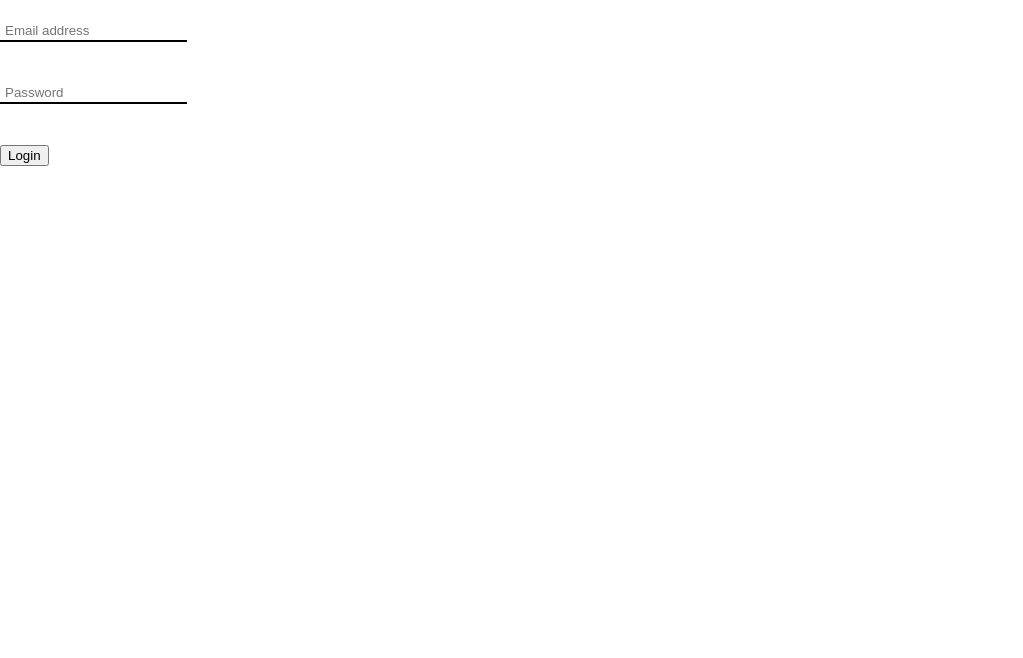
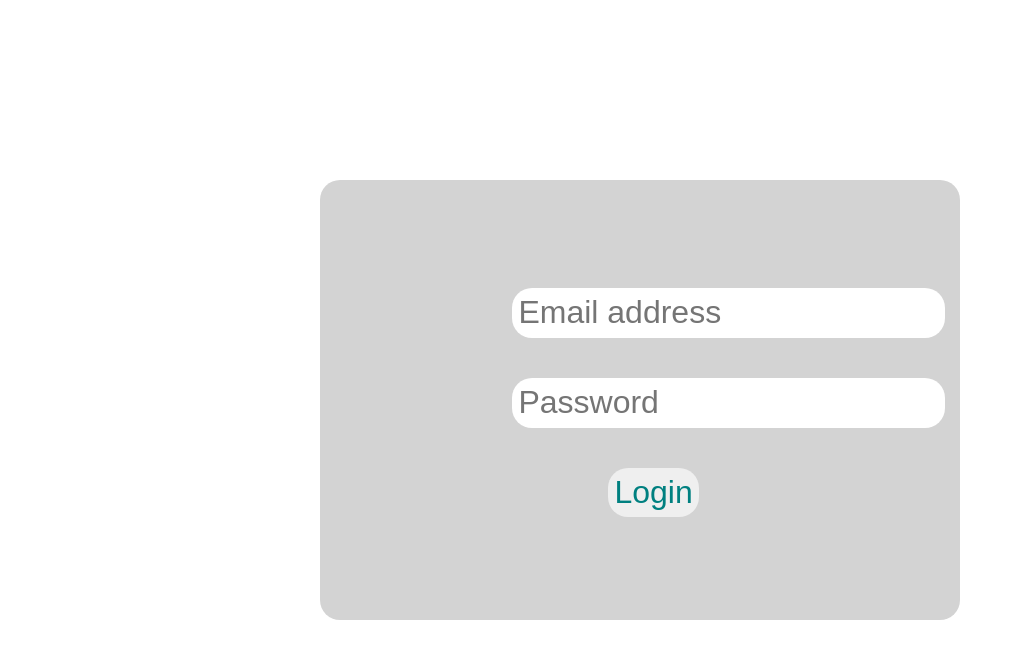
Before and after one commit to Piryus/Electronic_Student_Record_Management_System, a React (Create React App) app in the folder frontend/: page /parent in a window 1280 px wide. Shown: the top 658 px of the page, without its empty margins (0-1023 px from the left). Built offline with nearby package versions, Linux system fonts and the light colour scheme.

Commit message:
login styled

```diff
--- a/frontend/src/components/components/Login/index.jsx
+++ b/frontend/src/components/components/Login/index.jsx
@@ -14,11 +14,11 @@ class Login extends Component {
 
    render() {
     return (
-      <div>
-        <form>
+      <div className= "loginContainer">
+        <form className = "loginForm">
           <input type= "text" name="email" placeholder= "Email address" className= "loginName" onChange = {(e) => this.setState({username: e.target.value})} required /><br/>
           <input type= "password" name= "password" placeholder= "Password" className= "loginPassword" onChange={(e) => this.setState({password: e.target.value})} required /><br/><br/>
-          <button onClick = {() => this.props.handleLogin(this.state.username, this.state.password)}>Login</button>
+          <button onClick = {() => this.props.handleLogin(this.state.username, this.state.password) } className="loginButton">Login</button>
         </form>
 
       </div>
--- a/frontend/src/components/components/Login/style.sass
+++ b/frontend/src/components/components/Login/style.sass
@@ -1,16 +1,43 @@
 .loginName
   border: none
-  border-bottom: 2px black solid
-  height: 20px
+  border-radius: 20.0px
   margin: 20px 0px
-  padding: 0px 5px
+  padding: 1%
+  font-size: 200%
 
 .loginPassword
   border: none
-  border-bottom: 2px black solid
-  height: 20px
+  border-radius: 20.0px
   margin: 20px 0px
-  padding: 0px 5px
+  padding: 1%
+  font-size: 200%
+
+.loginButton
+  border: none
+  border-radius: 20.0px
+  font-size: 200%
+  padding: 1%
+  position: relative
+  left: 15%
+  color: teal
+  &:hover
+    background-color: teal
+    color: white
+
+.loginForm
+  position: relative
+  left: 30%
+  top: 20%
+
+.loginContainer
+  background-color: lightGrey
+  border-radius: 20.0px
+  position: absolute
+  top: 50%
+  left: 50%
+  width: 50%
+  height: 55%
+  transform: translate(-50%, -50%)
 
 input[type=submit]
   width: 100px
```
